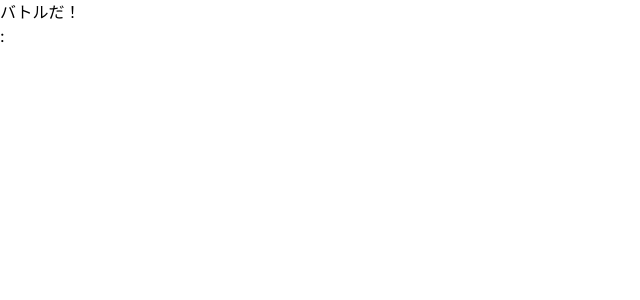
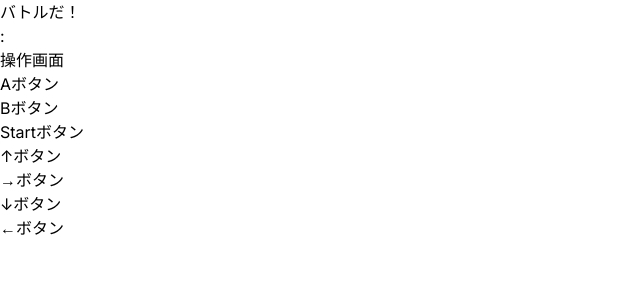
Before and after one commit to moepyxxx/poke-react-3, a Next.js app: page /samples/battle in a window 1280 px wide. Shown: the top 300 px of the page, without its empty margins (0-640 px from the left). Built offline with nearby package versions, Linux system fonts and the light colour scheme.

Commit message:
update: コントローラーセットするまで

```diff
--- /dev/null
+++ b/features/adventure/components/index.ts
@@ -0,0 +1 @@
+export * from "./GameControllerView";
--- a/features/battle/views/BattleView.tsx
+++ b/features/battle/views/BattleView.tsx
@@ -6,6 +6,7 @@ import {
   useControllerActionHistories,
   useGameController,
 } from "@/features/adventure/hooks";
+import { GameControllerView } from "@/features/adventure/components";
 
 export const BattleView = () => {
   const [stateCurrentLocation] = useAtom(currentLocationAtom);
@@ -24,6 +25,7 @@ export const BattleView = () => {
       <p>
         {stateCurrentLocation?.position.x} : {stateCurrentLocation?.position.y}
       </p>
+      <GameControllerView controllerOptions={controllerOptions} />
     </>
   );
 };
```
